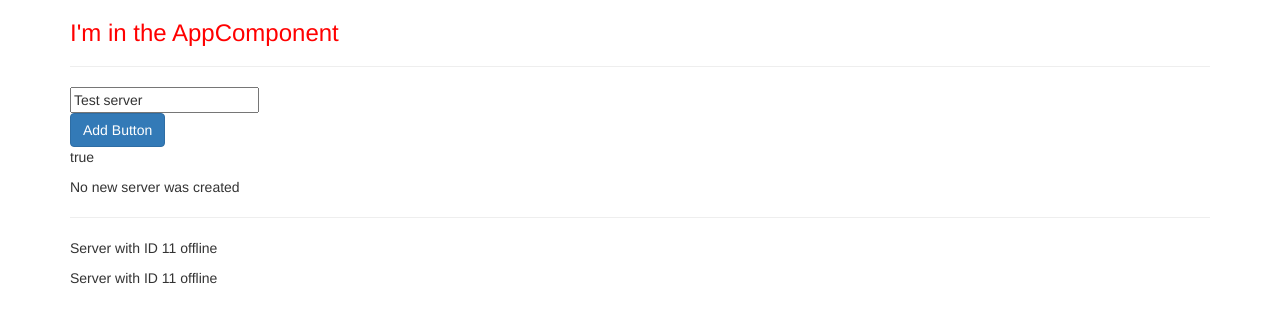
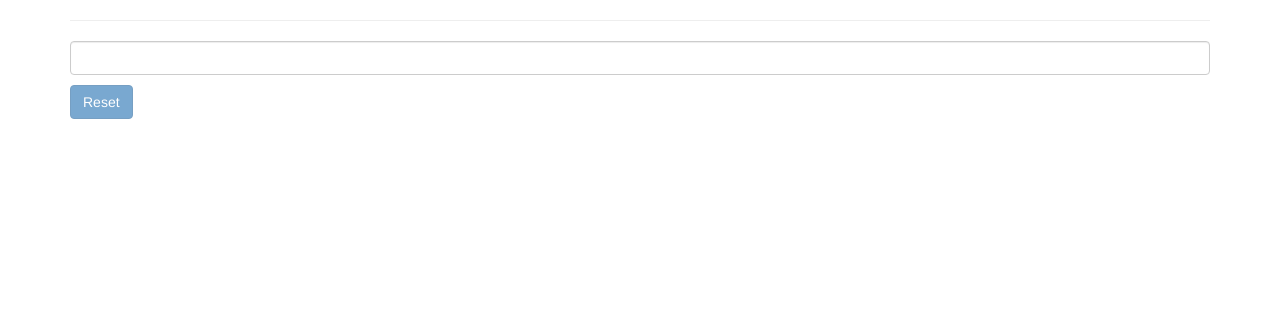
Before and after one commit to AkhilSharma78148/my-first-app, an Angular app: page / in a window 1280 px wide. Shown: the top 322 px of the page. Built offline with nearby package versions, Linux system fonts and the light colour scheme.

Commit message:
Assignment of Two way binding, propery binding and string interpolation

```diff
--- a/src/app/app.component.html
+++ b/src/app/app.component.html
@@ -1,10 +1,10 @@
 <div class="container">
   <div class="row">
     <div class="col-xs-12">
-      <h3> I'm in the AppComponent</h3>
+      <!-- <h3> I'm in the AppComponent</h3> -->
       <hr>
       <!-- //Use Selector by elements -->
-      <app-servers></app-servers>
+      <!-- <app-servers></app-servers> -->
 
       <!-- //Use Selector by attribute -->
       <!-- <div app-servers></div> -->
@@ -18,3 +18,15 @@
     </div>
   </div>
 </div>
+
+<!-- Assignment -->
+<div class="container">
+	<div class="row">
+		<div class="col-xs-12">
+			<input class="form-control" type="text" [(ngModel)]="username">
+			<p>{{ username }}</p> <!-- String Interpolation -->
+			<p [innerText]="username"></p> <!-- Property binding -->
+			<button class="btn btn-primary" [disabled]="username === ''" (click)="username = ''">Reset</button>
+		</div>
+	</div>
+</div>
--- a/src/app/app.component.ts
+++ b/src/app/app.component.ts
@@ -12,4 +12,5 @@ import { Component } from '@angular/core';
 })
 export class AppComponent {
   name = 'Akhil';
+  username = '';
 }
```
